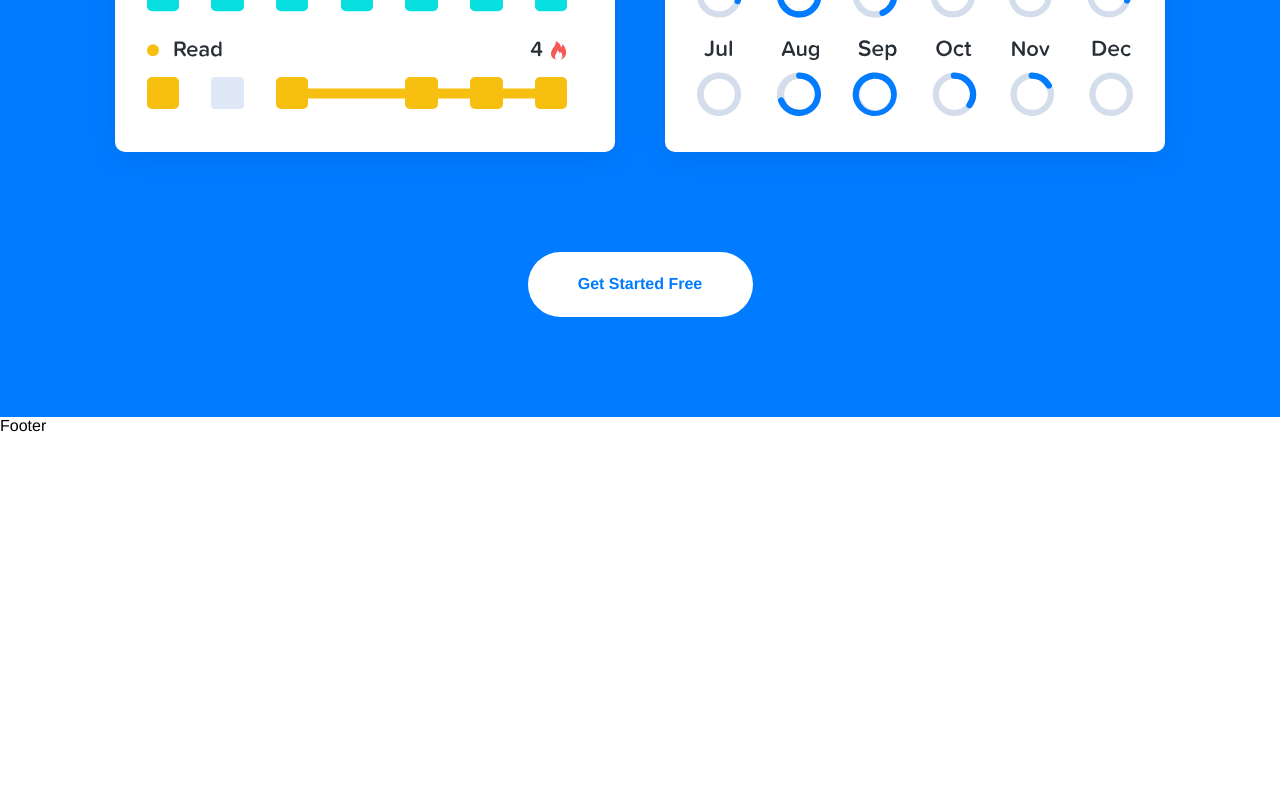
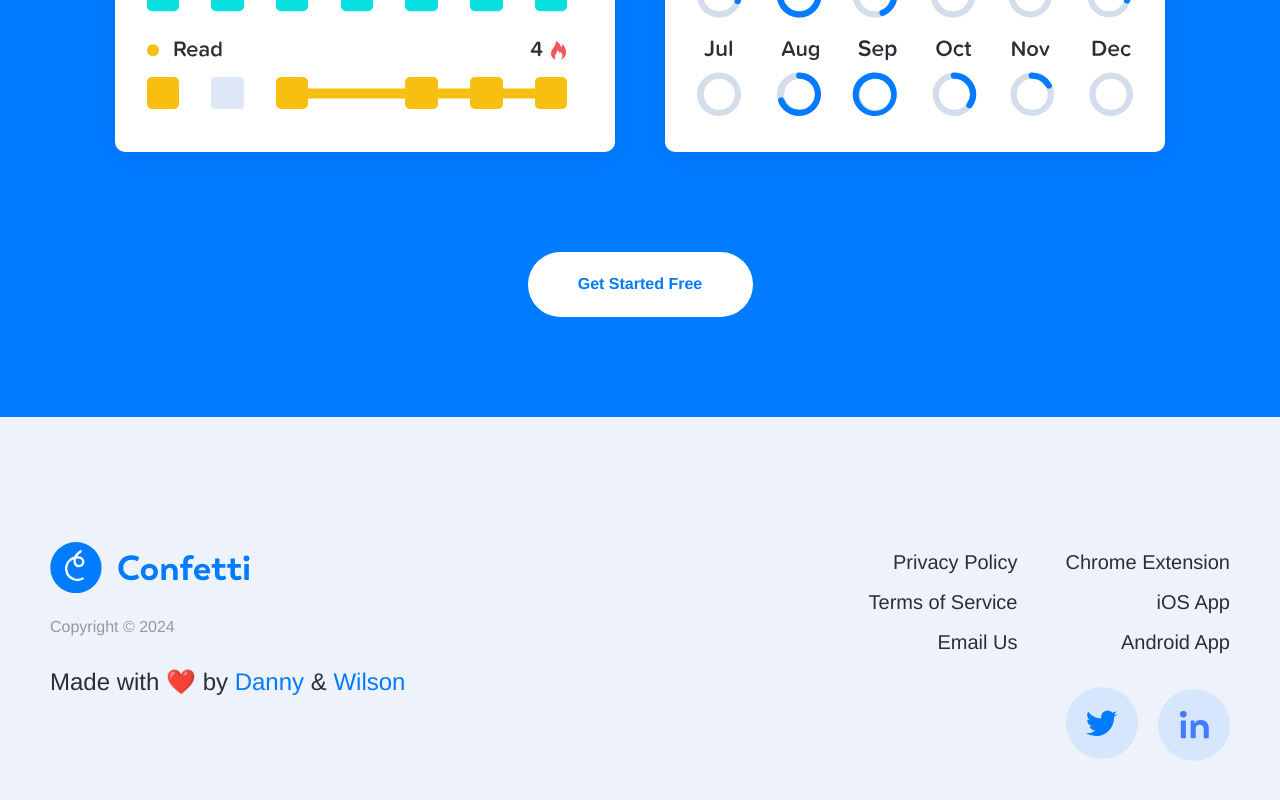
Before and after one commit to LrDevEng/react-landing-page-clone, a React app: page / in a window 1280 px wide. Shown: the part 3337-4137 px from the top of the page. Before the commit the page ends 3772 px from the top, so only its background shows below. Built offline with nearby package versions, Linux system fonts and the light colour scheme.

Commit message:
Add footer

```diff
--- a/src/App.js
+++ b/src/App.js
@@ -1,6 +1,7 @@
 import styles from './App.module.css';
 import Availability from './components/Availability';
 import Eyecatcher from './components/Eyecatcher';
+import Footer from './components/Footer';
 import Goals from './components/Goals';
 import NavigationBar from './components/NavigationBar';
 
@@ -15,7 +16,9 @@ export default function App() {
         </section>
         <Goals />
       </main>
-      <footer>Footer</footer>
+      <footer>
+        <Footer />
+      </footer>
     </>
   );
 }
--- /dev/null
+++ b/src/components/Footer.js
@@ -0,0 +1,36 @@
+import { ReactComponent as Logo } from '../svg/logo.svg';
+import styles from './Footer.module.css';
+
+function Footer() {
+  return (
+    <section className={styles.footer}>
+      <div>
+        <Logo className={styles.logo} />
+        <p className={styles.copywrite}>Copyright © 2024</p>
+        <p>
+          Made with ❤️ by <a href="/">Danny</a> & <a href="/">Wilson</a>
+        </p>
+      </div>
+      <div className={styles.right}>
+        <div className={styles.links}>
+          <a href="/">Privacy Policy</a>
+          <a href="/">Terms of Service</a>
+          <a href="/">Email Us</a>
+        </div>
+        <div className={styles.links}>
+          <a href="/">Chrome Extension</a>
+          <a href="/">iOS App</a>
+          <a href="/">Android App</a>
+        </div>
+        <div className={styles.socialMedia}>
+          <a href="/">
+            <img src="./icons/twitterIcon.svg" alt="Twitter Icon" />
+          </a>
+          <img src="./icons/linkedInIcon.svg" alt="Linked In Icon" />
+        </div>
+      </div>
+    </section>
+  );
+}
+
+export default Footer;
--- /dev/null
+++ b/src/components/Footer.module.css
@@ -0,0 +1,49 @@
+.footer {
+  display: grid;
+  grid-template-columns: 1fr 400px;
+  grid-column-gap: 25px;
+  padding: 125px 50px;
+  background-color: rgb(238, 243, 251);
+}
+
+.logo {
+  max-width: 200px;
+  height: fit-content;
+}
+
+.copywrite {
+  font-size: 1rem;
+  color: #8f99a7;
+  margin: 20px 0 30px;
+}
+
+.right {
+  display: grid;
+  grid-template-columns: 1fr 1fr;
+  grid-column-gap: 25px;
+  grid-row-gap: 25px;
+}
+
+.links {
+  display: flex;
+  flex-direction: column;
+  align-items: end;
+
+  a {
+    color: #292f36;
+    line-height: 2em;
+    font-weight: 500;
+    font-size: 1.25rem;
+  }
+}
+
+.socialMedia {
+  display: flex;
+  justify-content: end;
+  grid-column-start: 1;
+  grid-column-end: span 2;
+
+  img {
+    padding-left: 20px;
+  }
+}
--- a/src/components/GoalsCard.module.css
+++ b/src/components/GoalsCard.module.css
@@ -14,6 +14,7 @@
   p {
     margin-top: 16px;
     margin-bottom: 30px;
+    color: #808d9f;
   }
 }
 
--- a/src/index.module.css
+++ b/src/index.module.css
@@ -52,7 +52,7 @@ p {
   font-size: 1.5rem;
   margin-top: 16px;
   line-height: 1.25em;
-  color: #808d9f;
+  color: rgb(41, 47, 54);
   font-weight: 500;
 }
 
```
Also changed, not shown: public/icons/linkedInIcon.svg (added), public/icons/twitterIcon.svg (added).
